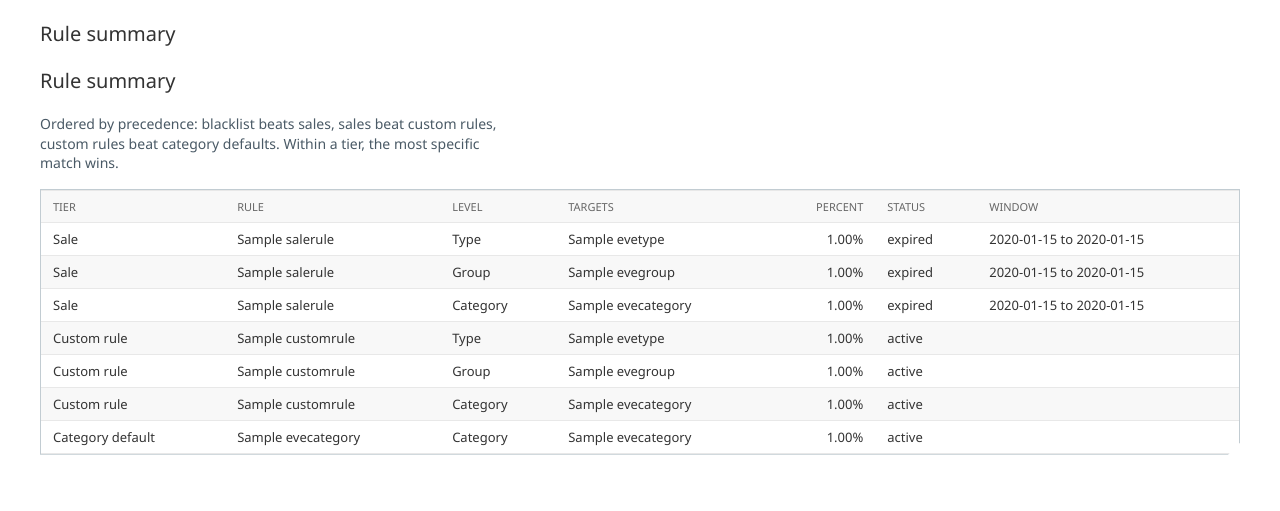
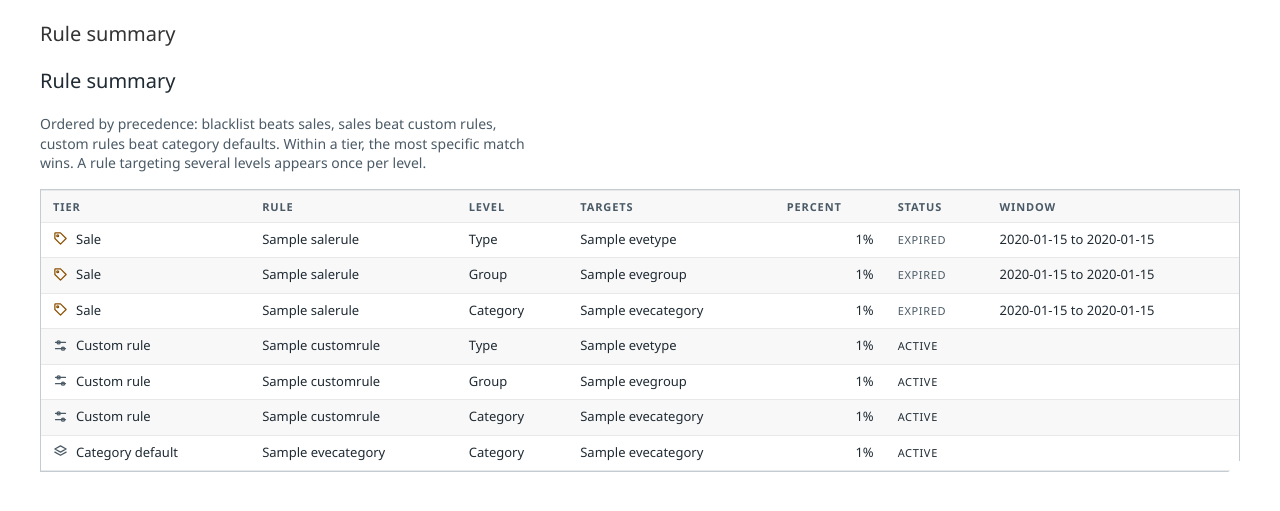
Before and after one commit to quagtus/eve-buyback, a Django app: page /admin/pricing/summary/ in a window 1280 px wide. Shown: the part 92-603 px from the top of the page. Run offline with Django 5.2, Linux system fonts and the light colour scheme; a user stored in the database is signed in; tables that the repository leaves empty hold one stand-in row (values such as "Sample post"); data that the repository does not hold is empty.

Commit message:
Fix the rule summary page and wire eve_formats
The summary page hardcoded light colours while Unfold's admin has a dark mode
(html.dark, set for explicit dark and for auto-plus-OS-dark). In dark admin its
body text scored 2.49:1 and the table header rendered as a glaring white band.
Colours now hang off CSS variables keyed to that class.

Adds a per-tier icon so the list is scannable, and fixes a bug introduced with
it: the colour rules targeted .rs-kind-blacklist/.rs-kind-sale while the markup
emits rs-kind-{icon} — .rs-kind-ban/.rs-kind-tag — so those rows never coloured.

Wires eve_formats into the quote page for display only; data-copy keeps the raw
unlocalized value because EVE rejects a space-grouped figure. Makes isk/sp/
num_fmt Decimal-based: float lost a cent near 1e14, the same class of bug
already fixed in the Janice adapter.

Guards added for the CSS/markup class match, dark-mode overrides, icon mapping,
and Decimal exactness; each verified to fail when its fix is reverted.

```diff
--- /dev/null
+++ b/buyback/templatetags/eve_formats.py
@@ -0,0 +1,67 @@
+"""EVE-style number formatting.
+
+The game separates thousands with spaces, so these deliberately bypass Django's
+locale-aware formatting: an ISK figure reads the same for every visitor, which
+is what a player copying it into the client expects.
+
+Values are handled as Decimal rather than float. Converting through float loses
+a cent around 1e14 — `Decimal("99999999999999.99")` renders as `...999.98` —
+and this codebase already fixed the same class of bug in the Janice adapter.
+"""
+
+from decimal import Decimal, InvalidOperation
+
+from django import template
+
+register = template.Library()
+
+THIN_SPACE = " "
+
+
+def _to_decimal(value):
+    """Coerce anything template-ish to Decimal, or None if it is not a number."""
+    if value is None or isinstance(value, bool):
+        return None
+    try:
+        return Decimal(str(value))
+    except (InvalidOperation, ValueError, TypeError):
+        return None
+
+
+@register.filter
+def isk(value):
+    """Format a number as ISK with space-separated thousands.
+
+    Example: 123456789.50 -> "123 456 789.50 ISK"
+    """
+    amount = _to_decimal(value)
+    if amount is None:
+        return "0.00 ISK"
+    return f"{amount:,.2f}".replace(",", THIN_SPACE) + " ISK"
+
+
+@register.filter
+def sp(value):
+    """Format a number as SP with space-separated thousands.
+
+    Example: 12345678 -> "12 345 678 SP"
+    """
+    amount = _to_decimal(value)
+    if amount is None:
+        return "0 SP"
+    return f"{int(amount):,}".replace(",", THIN_SPACE) + " SP"
+
+
+@register.filter
+def num_fmt(value):
+    """Format a number with space-separated thousands, no suffix.
+
+    Whole numbers lose their decimals: 12345678 -> "12 345 678";
+    fractional ones keep two: 1234.5 -> "1 234.50".
+    """
+    amount = _to_decimal(value)
+    if amount is None:
+        return "0"
+    if amount == amount.to_integral_value():
+        return f"{int(amount):,}".replace(",", THIN_SPACE)
+    return f"{amount:,.2f}".replace(",", THIN_SPACE)
--- a/pricing/templates/pricing/rule_summary.html
+++ b/pricing/templates/pricing/rule_summary.html
@@ -1,44 +1,137 @@
 {% extends "admin/base_site.html" %}
+{% load eve_formats %}
+
+{% comment %}
+Styling is a scoped <style> block, not Tailwind classes: this template extends
+admin/base_site.html, which does not load the site's app.css, so utility classes
+would not resolve here.
+
+Colours hang off CSS custom properties keyed to `html.dark`. Unfold sets that
+class for an explicit dark choice AND for auto-mode when the OS prefers dark:
+
+  x-bind:class="{'dark': adminTheme === 'dark'
+                 || (adminTheme === 'auto' && matchMedia('(prefers-color-scheme: dark)').matches)}"
+
+so hooking .dark alone covers every case. An additional prefers-color-scheme
+media query would double-apply in auto mode.
+
+The previous version hardcoded light values, which scored 2.49:1 on Unfold's
+dark background and rendered the table header as a glaring white band.
+
+This page is NOT translated: the admin is English by product decision, enforced
+by AdminEnglishMiddleware.
+{% endcomment %}
+
+{% block extrastyle %}
+{{ block.super }}
+<style>
+  .rs {
+    --rs-text: #1f2a33;
+    --rs-muted: #4a5a66;
+    --rs-border: #c2ccd2;
+    --rs-head-bg: #e4e9ec;
+    --rs-row-bg: transparent;
+    --rs-accent: #8a5000;
+    --rs-danger: #a3231f;
+  }
+  html.dark .rs {
+    --rs-text: #cfd8dc;
+    --rs-muted: #8fa3ad;
+    --rs-border: #2a3c4d;
+    --rs-head-bg: #0b131a;
+    --rs-row-bg: transparent;
+    --rs-accent: #fca311;
+    --rs-danger: #e57373;
+  }
+
+  .rs { color: var(--rs-text); }
+  .rs-intro { color: var(--rs-muted); max-width: 62ch; margin: .25rem 0 1rem; }
+
+  .rs-table-wrap {
+    overflow-x: auto;
+    border: 1px solid var(--rs-border);
+    clip-path: polygon(0 0, 100% 0, 100% calc(100% - 12px), calc(100% - 12px) 100%, 0 100%);
+  }
+  .rs-table { width: 100%; border-collapse: collapse; font-size: 14px; }
+  .rs-table thead { background: var(--rs-head-bg); }
+  .rs-table th {
+    text-align: left; padding: 8px 12px; font-size: 11px; font-weight: 600;
+    letter-spacing: .08em; text-transform: uppercase; color: var(--rs-muted);
+  }
+  .rs-table td { padding: 8px 12px; border-top: 1px solid var(--rs-border); }
+  .rs-num { text-align: right; font-variant-numeric: tabular-nums; }
+
+  .rs-kind { display: inline-flex; align-items: center; gap: .5rem; white-space: nowrap; }
+  .rs-icon { width: 15px; height: 15px; flex: none; color: var(--rs-muted); }
+  /* Selectors key off the icon slug, which is what rs-kind-{{ row.icon }} emits. */
+  .rs-kind-ban .rs-icon { color: var(--rs-danger); }
+  .rs-kind-tag .rs-icon { color: var(--rs-accent); }
+
+  .rs-status { font-size: 11px; text-transform: uppercase; letter-spacing: .06em; }
+  .rs-status-expired { color: var(--rs-muted); }
+  .rs-status-scheduled { color: var(--rs-accent); }
+
+  .rs-empty { padding: 14px 12px; color: var(--rs-muted); }
+</style>
+{% endblock %}
 
 {% block content %}
+<div class="rs">
   <h1>Rule summary</h1>
-  <p style="color:#4a5a66;max-width:60ch">
+  <p class="rs-intro">
     Ordered by precedence: blacklist beats sales, sales beat custom rules,
     custom rules beat category defaults. Within a tier, the most specific
-    match wins.
+    match wins. A rule targeting several levels appears once per level.
   </p>
 
-  <div style="overflow-x:auto;border:1px solid #c2ccd2;margin-top:1rem;
-              clip-path:polygon(0 0,100% 0,100% calc(100% - 12px),calc(100% - 12px) 100%,0 100%)">
-    <table style="width:100%;border-collapse:collapse;font-size:14px">
-      <thead style="background:#e4e9ec">
+  <div class="rs-table-wrap">
+    <table class="rs-table">
+      <thead>
         <tr>
-          <th style="text-align:left;padding:8px 12px">Tier</th>
-          <th style="text-align:left;padding:8px 12px">Rule</th>
-          <th style="text-align:left;padding:8px 12px">Level</th>
-          <th style="text-align:left;padding:8px 12px">Targets</th>
-          <th style="text-align:right;padding:8px 12px">Percent</th>
-          <th style="text-align:left;padding:8px 12px">Status</th>
-          <th style="text-align:left;padding:8px 12px">Window</th>
+          <th>Tier</th>
+          <th>Rule</th>
+          <th>Level</th>
+          <th>Targets</th>
+          <th class="rs-num">Percent</th>
+          <th>Status</th>
+          <th>Window</th>
         </tr>
       </thead>
       <tbody>
         {% for row in rows %}
-          <tr style="border-top:1px solid #c2ccd2">
-            <td style="padding:8px 12px">{{ row.kind }}</td>
-            <td style="padding:8px 12px">{{ row.label }}</td>
-            <td style="padding:8px 12px">{{ row.level }}</td>
-            <td style="padding:8px 12px">{{ row.targets|join:", "|truncatechars:80 }}</td>
-            <td style="padding:8px 12px;text-align:right">
-              {% if row.percent is not None %}{{ row.percent }}%{% else %}—{% endif %}
+          <tr>
+            <td>
+              <span class="rs-kind rs-kind-{{ row.icon }}">
+                <svg class="rs-icon" viewBox="0 0 24 24" fill="none" stroke="currentColor"
+                     stroke-width="2" stroke-linecap="round" stroke-linejoin="round"
+                     aria-hidden="true">
+                  {% if row.icon == "ban" %}
+                    <circle cx="12" cy="12" r="9"></circle><path d="M5.6 5.6l12.8 12.8"></path>
+                  {% elif row.icon == "tag" %}
+                    <path d="M3 12V4a1 1 0 0 1 1-1h8l9 9-9 9-9-9z"></path><circle cx="7.5" cy="7.5" r="1.5"></circle>
+                  {% elif row.icon == "sliders" %}
+                    <path d="M4 7h16M4 17h16"></path><circle cx="9" cy="7" r="2.5"></circle><circle cx="16" cy="17" r="2.5"></circle>
+                  {% else %}
+                    <path d="M12 3l9 5-9 5-9-5 9-5z"></path><path d="M3 13l9 5 9-5"></path>
+                  {% endif %}
+                </svg>
+                {{ row.kind }}
+              </span>
             </td>
-            <td style="padding:8px 12px">{{ row.status }}</td>
-            <td style="padding:8px 12px">{{ row.window }}</td>
+            <td>{{ row.label }}</td>
+            <td>{{ row.level }}</td>
+            <td>{{ row.targets|join:", "|truncatechars:80 }}</td>
+            <td class="rs-num">
+              {% if row.percent is not None %}{{ row.percent|num_fmt }}%{% else %}&mdash;{% endif %}
+            </td>
+            <td><span class="rs-status rs-status-{{ row.status }}">{{ row.status }}</span></td>
+            <td>{{ row.window }}</td>
           </tr>
         {% empty %}
-          <tr><td colspan="7" style="padding:12px">No rules configured yet.</td></tr>
+          <tr><td class="rs-empty" colspan="7">No rules configured yet.</td></tr>
         {% endfor %}
       </tbody>
     </table>
   </div>
+</div>
 {% endblock %}
--- a/pricing/views.py
+++ b/pricing/views.py
@@ -12,6 +12,15 @@ from django.shortcuts import render
 from pricing.models import BlacklistEntry, CategoryDefaultPercent, CustomRule, SaleRule
 
 LEVEL_ORDER = {"Type": 0, "Group": 1, "Category": 2}
+
+# Icon key per rule kind, resolved to an inline SVG in the template. Kept as
+# a stable slug rather than markup so the view stays presentation-agnostic.
+KIND_ICONS = {
+    "Blacklist": "ban",
+    "Sale": "tag",
+    "Custom rule": "sliders",
+    "Category default": "layers",
+}
 
 
 def _targets(instance):
@@ -85,6 +94,9 @@ def build_summary_rows(now: datetime) -> list[dict]:
             "window": "",
         })
 
+    for row in rows:
+        row["icon"] = KIND_ICONS[row["kind"]]
+
     kind_order = {"Blacklist": 0, "Sale": 1, "Custom rule": 2, "Category default": 3}
     rows.sort(key=lambda r: (kind_order[r["kind"]], LEVEL_ORDER[r["level"]], r["label"]))
     return rows
```
Also changed, not shown: buyback/templates/buyback/quote.html (+6 -6 lines), tests/buyback/test_eve_formats.py (added, +82 -0 lines), tests/buyback/test_views.py (+7 -2 lines), tests/pricing/test_summary_view.py (+59 -0 lines).
